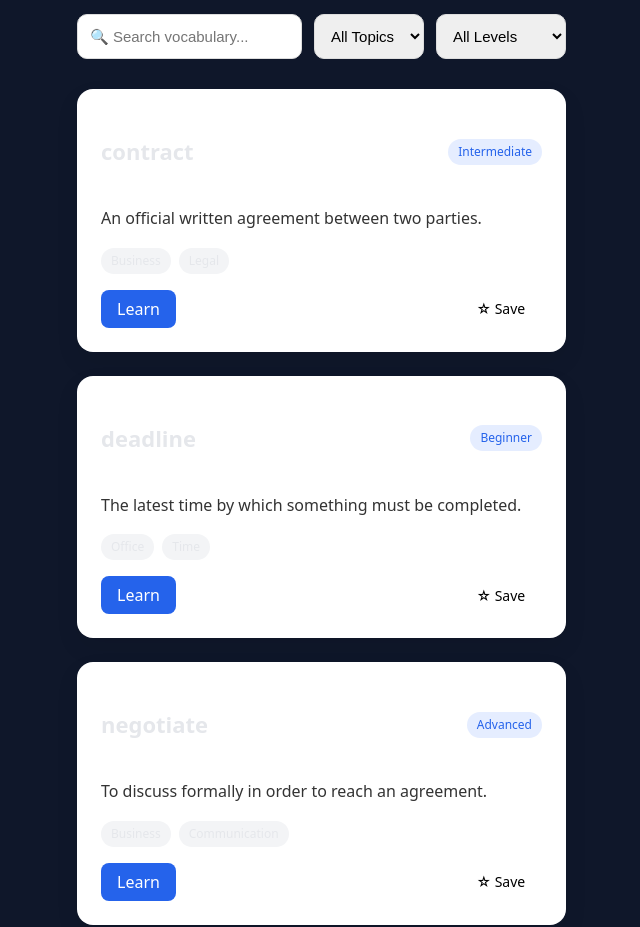
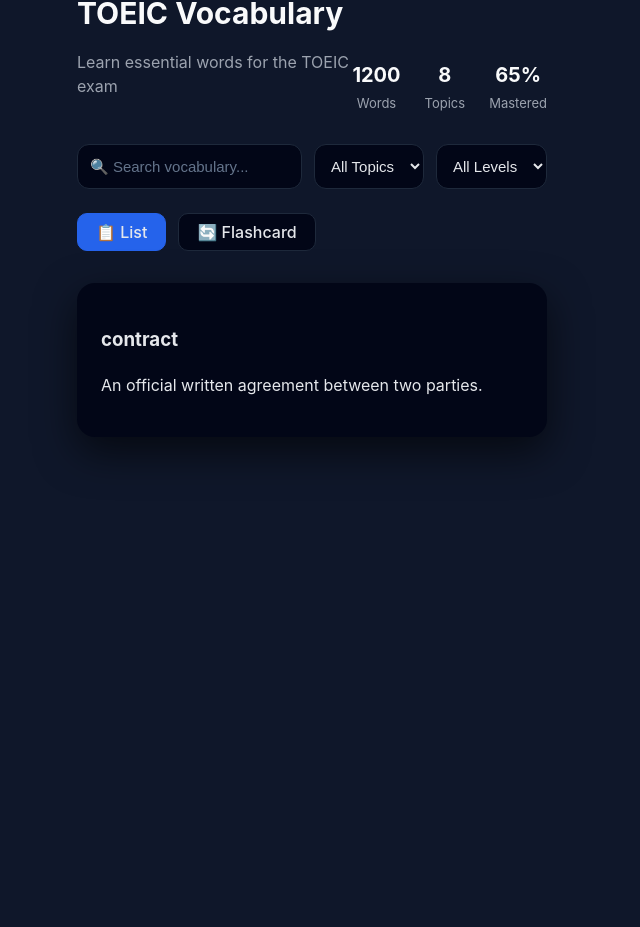
Before and after one commit to truongluu46/toeic-web, a React (Vite) app: page /vocabulary in a window 1280 px wide. Shown: the part 693-1620 px from the top of the page, without its empty margins (443-1083 px from the left). Built offline with nearby package versions, Linux system fonts and the light colour scheme.

Commit message:
update flashcard UI

```diff
--- a/src/pages/Vocabulary.jsx
+++ b/src/pages/Vocabulary.jsx
@@ -1,6 +1,177 @@
+// import { useState } from "react";
+// import "../styles/Vocabulary.css";
+
+// export default function Vocabulary() {
+//   const [mode, setMode] = useState("list");
+//   return (
+//     <div className="vocab-wrapper">
+//       {/* Header */}
+//       <div className="vocab-header">
+//         <div>
+//           <h1>TOEIC Vocabulary</h1>
+//           <p>Learn essential words for the TOEIC exam</p>
+//         </div>
+
+//         <div className="vocab-stats">
+//           <div>
+//             <strong>1200</strong>
+//             <span>Words</span>
+//           </div>
+//           <div>
+//             <strong>8</strong>
+//             <span>Topics</span>
+//           </div>
+//           <div>
+//             <strong>65%</strong>
+//             <span>Mastered</span>
+//           </div>
+//         </div>
+//       </div>
+
+//       {/* Filters */}
+//       <div className="vocab-toolbar">
+//         <input
+//           type="text"
+//           placeholder="🔍 Search vocabulary..."
+//         />
+
+//         <select>
+//           <option>All Topics</option>
+//           <option>Business</option>
+//           <option>Office</option>
+//           <option>Travel</option>
+//           <option>Finance</option>
+//         </select>
+
+//         <select>
+//           <option>All Levels</option>
+//           <option>Beginner</option>
+//           <option>Intermediate</option>
+//           <option>Advanced</option>
+//         </select>
+//       </div>
+// {/* Nút chuyển list - Flash card */}
+//       <div className="mode-switch">
+//   <button
+//     className={mode === "list" ? "active" : ""}
+//     onClick={() => setMode("list")}
+//   >
+//     📋 List
+//   </button>
+
+//   <button
+//     className={mode === "flashcard" ? "active" : ""}
+//     onClick={() => setMode("flashcard")}
+//   >
+//     🔄 Flashcard
+//   </button>
+// </div>
+
+// {/* Vocabulary Grid */}
+
+// {mode === "list" && (
+//       <div className="vocab-grid">
+//         <div className="vocab-item">
+//           <div className="word-row">
+//             <h3>contract</h3>
+//             <span className="level">Intermediate</span>
+//           </div>
+
+//           <p className="meaning">
+//             An official written agreement between two parties.
+//           </p>
+
+//           <div className="tags">
+//             <span>Business</span>
+//             <span>Legal</span>
+//           </div>
+
+//           <div className="actions">
+//             <button className="learn">Learn</button>
+//             <button className="save">☆ Save</button>
+//           </div>
+//         </div>
+
+//         <div className="vocab-item">
+//           <div className="word-row">
+//             <h3>deadline</h3>
+//             <span className="level">Beginner</span>
+//           </div>
+
+//           <p className="meaning">
+//             The latest time by which something must be completed.
+//           </p>
+
+//           <div className="tags">
+//             <span>Office</span>
+//             <span>Time</span>
+//           </div>
+
+//           <div className="actions">
+//             <button className="learn">Learn</button>
+//             <button className="save">☆ Save</button>
+//           </div>
+//         </div>
+
+//         <div className="vocab-item">
+//           <div className="word-row">
+//             <h3>negotiate</h3>
+//             <span className="level">Advanced</span>
+//           </div>
+
+//           <p className="meaning">
+//             To discuss formally in order to reach an agreement.
+//           </p>
+
+//           <div className="tags">
+//             <span>Business</span>
+//             <span>Communication</span>
+//           </div>
+
+//           <div className="actions">
+//             <button className="learn">Learn</button>
+//             <button className="save">☆ Save</button>
+//           </div>
+//         </div>
+//       </div>
+
+//   )}
+
+// );
+
+
+//  function Flashcard() {
+//   const [flipped, setFlipped] = useState(false);
+
+//   return (
+//     <div className="flashcard-wrapper">
+//       <div
+//         className={`flashcard ${flipped ? "flipped" : ""}`}
+//         onClick={() => setFlipped(!flipped)}
+//       >
+//         <div className="card front">
+//           <h2>contract</h2>
+//           <p>Business · Intermediate</p>
+//           <span>Click to flip</span>
+//         </div>
+
+//         <div className="card back">
+//           <h3>Meaning</h3>
+//           <p>An official written agreement between two parties.</p>
+//         </div>
+//       </div>
+//     </div>
+//   );
+// }
+
+
+
+import { useState } from "react";
 import "../styles/Vocabulary.css";
 
 export default function Vocabulary() {
+  const [mode, setMode] = useState("list");
+
   return (
     <div className="vocab-wrapper">
       {/* Header */}
@@ -26,94 +197,65 @@
         </div>
       </div>
 
-      {/* Filters */}
+      {/* Toolbar */}
       <div className="vocab-toolbar">
-        <input
-          type="text"
-          placeholder="🔍 Search vocabulary..."
-        />
-
+        <input placeholder="🔍 Search vocabulary..." />
         <select>
           <option>All Topics</option>
           <option>Business</option>
-          <option>Office</option>
-          <option>Travel</option>
-          <option>Finance</option>
         </select>
-
         <select>
           <option>All Levels</option>
           <option>Beginner</option>
-          <option>Intermediate</option>
-          <option>Advanced</option>
         </select>
       </div>
 
-      {/* Vocabulary Grid */}
-      <div className="vocab-grid">
-        <div className="vocab-item">
-          <div className="word-row">
+      {/* Mode switch */}
+      <div className="mode-switch">
+        <button
+          className={mode === "list" ? "active" : ""}
+          onClick={() => setMode("list")}
+        >
+          📋 List
+        </button>
+
+        <button
+          className={mode === "flashcard" ? "active" : ""}
+          onClick={() => setMode("flashcard")}
+        >
+          🔄 Flashcard
+        </button>
+      </div>
+
+      {/* CONTENT */}
+      {mode === "list" && (
+        <div className="vocab-grid">
+          <div className="vocab-item">
             <h3>contract</h3>
-            <span className="level">Intermediate</span>
-          </div>
-
-          <p className="meaning">
-            An official written agreement between two parties.
-          </p>
-
-          <div className="tags">
-            <span>Business</span>
-            <span>Legal</span>
-          </div>
-
-          <div className="actions">
-            <button className="learn">Learn</button>
-            <button className="save">☆ Save</button>
+            <p>An official written agreement between two parties.</p>
           </div>
         </div>
+      )}
 
-        <div className="vocab-item">
-          <div className="word-row">
-            <h3>deadline</h3>
-            <span className="level">Beginner</span>
-          </div>
-
-          <p className="meaning">
-            The latest time by which something must be completed.
-          </p>
-
-          <div className="tags">
-            <span>Office</span>
-            <span>Time</span>
-          </div>
-
-          <div className="actions">
-            <button className="learn">Learn</button>
-            <button className="save">☆ Save</button>
-          </div>
-        </div>
-
-        <div className="vocab-item">
-          <div className="word-row">
-            <h3>negotiate</h3>
-            <span className="level">Advanced</span>
-          </div>
-
-          <p className="meaning">
-            To discuss formally in order to reach an agreement.
-          </p>
-
-          <div className="tags">
-            <span>Business</span>
-            <span>Communication</span>
-          </div>
-
-          <div className="actions">
-            <button className="learn">Learn</button>
-            <button className="save">☆ Save</button>
-          </div>
-        </div>
-      </div>
+      {mode === "flashcard" && <Flashcard />}
     </div>
   );
 }
+
+/* Flashcard component */
+function Flashcard() {
+  const [flipped, setFlipped] = useState(false);
+
+  return (
+    <div
+      className={`flashcard ${flipped ? "flipped" : ""}`}
+      onClick={() => setFlipped(!flipped)}
+    >
+      {!flipped ? (
+        <h2>contract</h2>
+      ) : (
+        <p>An official written agreement between two parties.</p>
+      )}
+    </div>
+  );
+}
--- a/src/styles/Vocabulary.css
+++ b/src/styles/Vocabulary.css
@@ -1,10 +1,25 @@
+/* =======================
+   GLOBAL
+======================= */
+body {
+  background: #0f172a;
+  color: #e5e7eb;
+  font-family: "Inter", system-ui, -apple-system, BlinkMacSystemFont,
+    "Segoe UI", Roboto, sans-serif;
+}
+
+/* =======================
+   WRAPPER
+======================= */
 .vocab-wrapper {
   max-width: 1100px;
   margin: 40px auto;
   padding: 0 20px;
 }
 
-/* Header */
+/* =======================
+   HEADER
+======================= */
 .vocab-header {
   display: flex;
   justify-content: space-between;
@@ -14,12 +29,16 @@
 
 .vocab-header h1 {
   font-size: 30px;
+  color: #f9fafb;
 }
 
 .vocab-header p {
-  color: #555;
+  color: #9ca3af;
 }
 
+/* =======================
+   STATS
+======================= */
 .vocab-stats {
   display: flex;
   gap: 24px;
@@ -32,49 +51,93 @@
 .vocab-stats strong {
   display: block;
   font-size: 20px;
+  color: #f9fafb;
 }
 
 .vocab-stats span {
   font-size: 13px;
-  color: #666;
+  color: #9ca3af;
 }
 
-/* Toolbar */
+/* =======================
+   TOOLBAR
+======================= */
 .vocab-toolbar {
   display: flex;
   gap: 12px;
-  margin-bottom: 30px;
+  margin-bottom: 24px;
 }
 
 .vocab-toolbar input,
 .vocab-toolbar select {
   padding: 12px;
-  border-radius: 10px;
-  border: 1px solid #ddd;
+  border-radius: 12px;
+  border: 1px solid #1e293b;
+  background: #020617;
+  color: #e5e7eb;
   font-size: 15px;
 }
 
-/* Grid */
+.vocab-toolbar input::placeholder {
+  color: #64748b;
+}
+
+/* =======================
+   MODE SWITCH
+======================= */
+.mode-switch {
+  display: flex;
+  gap: 12px;
+  margin-bottom: 32px;
+}
+
+.mode-switch button {
+  padding: 8px 18px;
+  border-radius: 10px;
+  background: #020617;
+  border: 1px solid #1e293b;
+  color: #e5e7eb;
+  cursor: pointer;
+  transition: background 0.2s ease;
+}
+
+.mode-switch button:hover {
+  background: #020617;
+}
+
+.mode-switch button.active {
+  background: #2563eb;
+  border-color: #2563eb;
+}
+
+/* =======================
+   GRID (LIST MODE)
+======================= */
 .vocab-grid {
   display: grid;
   grid-template-columns: repeat(auto-fill, minmax(300px, 1fr));
   gap: 24px;
 }
 
-/* Card */
+/* =======================
+   CARD (LIST MODE)
+======================= */
 .vocab-item {
-  background: white;
-  border-radius: 16px;
+  background: #020617;
+  border-radius: 18px;
   padding: 24px;
-  box-shadow: 0 10px 25px rgba(0,0,0,0.07);
-  transition: transform 0.2s ease, box-shadow 0.2s ease;
+  box-shadow: 0 15px 40px rgba(0, 0, 0, 0.6);
+  transition: transform 0.25s ease, box-shadow 0.25s ease;
 }
 
 .vocab-item:hover {
   transform: translateY(-6px);
-  box-shadow: 0 16px 40px rgba(0,0,0,0.1);
+  box-shadow: 0 25px 60px rgba(0, 0, 0, 0.8);
 }
 
+/* =======================
+   WORD ROW
+======================= */
 .word-row {
   display: flex;
   justify-content: space-between;
@@ -83,23 +146,32 @@
 
 .word-row h3 {
   font-size: 22px;
+  color: #f9fafb;
 }
 
+/* =======================
+   LEVEL BADGE
+======================= */
 .level {
   font-size: 12px;
-  padding: 4px 10px;
+  padding: 4px 12px;
   border-radius: 20px;
-  background: #e5edff;
-  color: #2563eb;
+  background: rgba(37, 99, 235, 0.15);
+  color: #60a5fa;
 }
 
+/* =======================
+   MEANING
+======================= */
 .meaning {
   margin: 16px 0;
   line-height: 1.6;
-  color: #333;
+  color: #cbd5f5;
 }
 
-/* Tags */
+/* =======================
+   TAGS
+======================= */
 .tags {
   display: flex;
   gap: 8px;
@@ -108,33 +180,97 @@
 
 .tags span {
   font-size: 12px;
-  background: #f3f4f6;
-  padding: 4px 10px;
+  background: #020617;
+  border: 1px solid #1e293b;
+  color: #cbd5f5;
+  padding: 4px 12px;
   border-radius: 20px;
 }
 
-/* Actions */
+/* =======================
+   ACTIONS
+======================= */
 .actions {
   display: flex;
   justify-content: space-between;
+  align-items: center;
 }
 
 .actions .learn {
   background: #2563eb;
   color: white;
   border: none;
-  padding: 8px 16px;
-  border-radius: 8px;
+  padding: 8px 18px;
+  border-radius: 10px;
   cursor: pointer;
+  font-size: 14px;
+}
+
+.actions .learn:hover {
+  background: #1d4ed8;
 }
 
 .actions .save {
   background: transparent;
   border: none;
   font-size: 14px;
+  color: #9ca3af;
   cursor: pointer;
 }
 
-.actions .learn:hover {
-  background: #1e4ed8;
+/* =======================
+   FLASHCARD MODE
+======================= */
+.flashcard-wrapper {
+  display: flex;
+  justify-content: center;
+  margin-top: 60px;
 }
+
+.flashcard {
+  width: 380px;
+  height: 240px;
+  background: linear-gradient(145deg, #020617, #020617);
+  border-radius: 24px;
+  box-shadow: 0 30px 70px rgba(0, 0, 0, 0.85);
+  display: flex;
+  align-items: center;
+  justify-content: center;
+  text-align: center;
+  cursor: pointer;
+  transition: transform 0.3s ease;
+}
+
+.flashcard:hover {
+  transform: scale(1.04);
+}
+
+.flashcard h2 {
+  font-size: 34px;
+  color: #f9fafb;
+}
+
+.flashcard p {
+  font-size: 16px;
+  color: #cbd5f5;
+  padding: 0 24px;
+}
+
+/* =======================
+   RESPONSIVE
+======================= */
+@media (max-width: 768px) {
+  .vocab-header {
+    flex-direction: column;
+    gap: 20px;
+    align-items: flex-start;
+  }
+
+  .vocab-toolbar {
+    flex-direction: column;
+  }
+
+  .mode-switch {
+    flex-wrap: wrap;
+  }
+}
```
